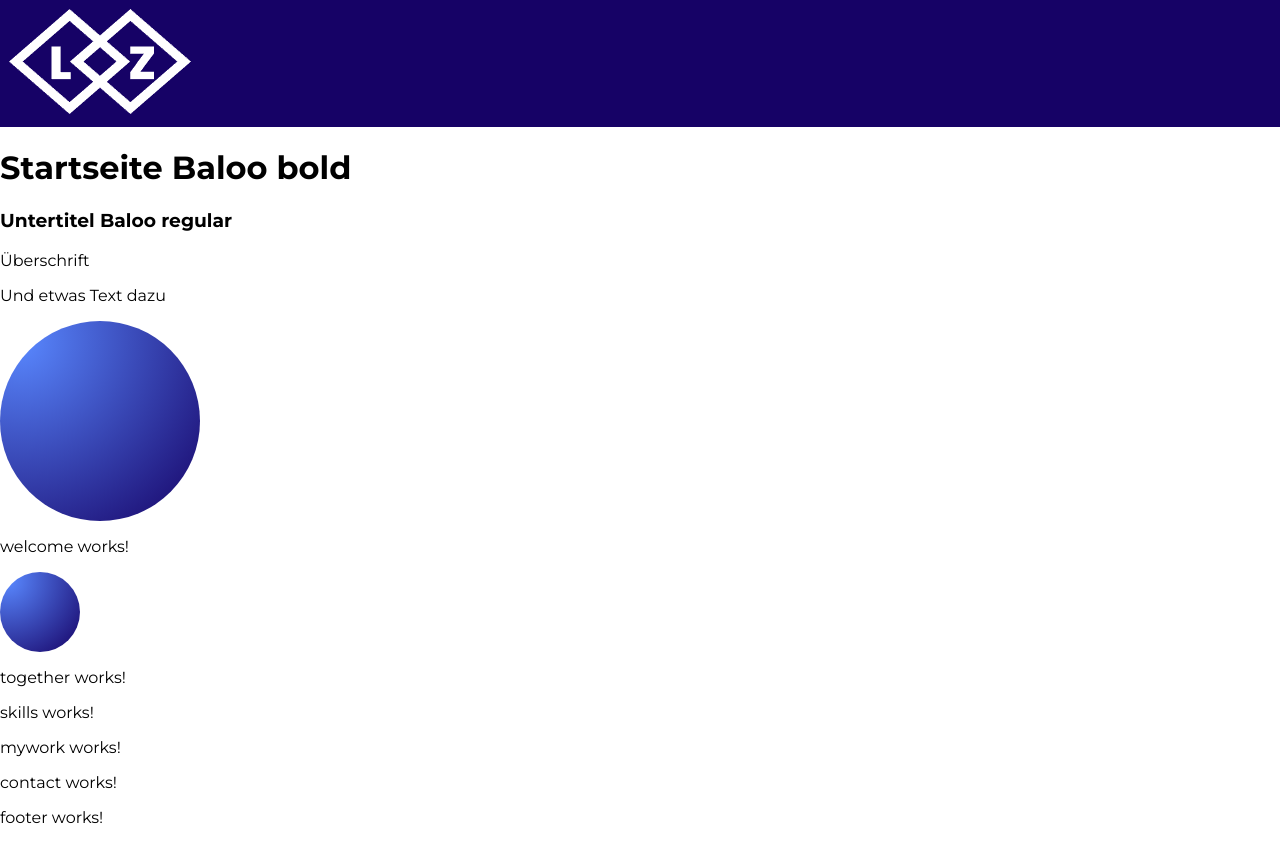
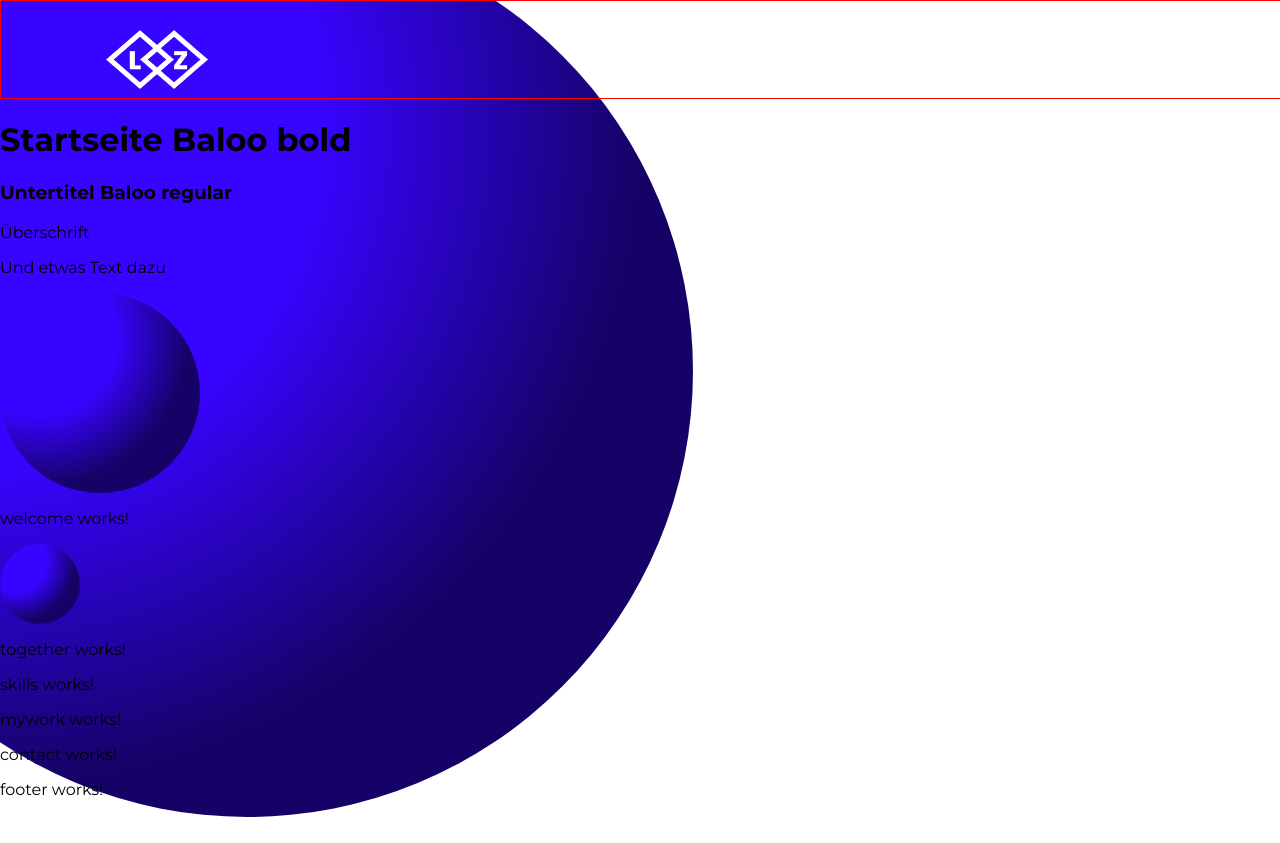
Before and after one commit to LotharZok/portfolio, an Angular app: page / in a window 1280 px wide. After the commit the page ends 817 px from the top, so only its background shows below. Built offline with nearby package versions, Linux system fonts and the light colour scheme.

Commit message:
desing updates

```diff
--- a/src/app/app.component.scss
+++ b/src/app/app.component.scss
@@ -14,3 +14,10 @@ h3 {
 .textnormal {
     font-family: Montserrat;
 }
+
+body {
+    display: flex;
+    flex-direction: column;
+    justify-content: center;
+    align-items: center;
+}
--- a/src/app/content/content.component.html
+++ b/src/app/content/content.component.html
@@ -1,3 +1,4 @@
+<div class="wh892 roundBall offset" id="ballHead"></div>
 <app-header></app-header>
 
 <h1>Startseite Baloo bold</h1>
--- a/src/app/content/content.component.scss
+++ b/src/app/content/content.component.scss
@@ -0,0 +1,6 @@
+#ballHead {
+    position: absolute;
+    top: -75px;
+    left: -199px;
+    z-index: -1;
+}
--- a/src/app/header/header.component.scss
+++ b/src/app/header/header.component.scss
@@ -1,3 +1,14 @@
 header {
-    background-color: var(--blue);
+    // background-color: var(--blue);
+    border: 1px solid red;
+
+    width: 100%;
+    max-width: 1440px;
+
+    // max-width: 900px;
+    img {
+        height: 69px;
+        margin-left: 100px;
+        margin-top: 24px;
+    }
 }
--- a/src/styles.scss
+++ b/src/styles.scss
@@ -23,7 +23,7 @@
 /* Colour codes */
 :root {
     --blue: #160266;
-    --lightblue: #5988ff;
+    --lightblue: #3704ff;
 }
 
 /* Styles for all parts of the document */
@@ -33,10 +33,15 @@ body {
 }
 
 .roundBall {
-    background-image: radial-gradient(circle at 10% 10%, var(--lightblue), var(--blue));
+    // background: radial-gradient(74.22% 74.22% at 19.79% 22.42%, #3704ff 6.25%, #3704ff 51.56%, #160266 100%);
+    background: radial-gradient(74.22% 74.22% at 19.79% 22.42%, var(--lightblue) 6.25%, var(--lightblue) 51.56%, var(--blue) 100%);
     border-radius: 50%;
 }
 
+.wh892 {
+    width: 892px;
+    height: 892px;
+}
 .wh200 {
     width: 200px;
     height: 200px;
```
